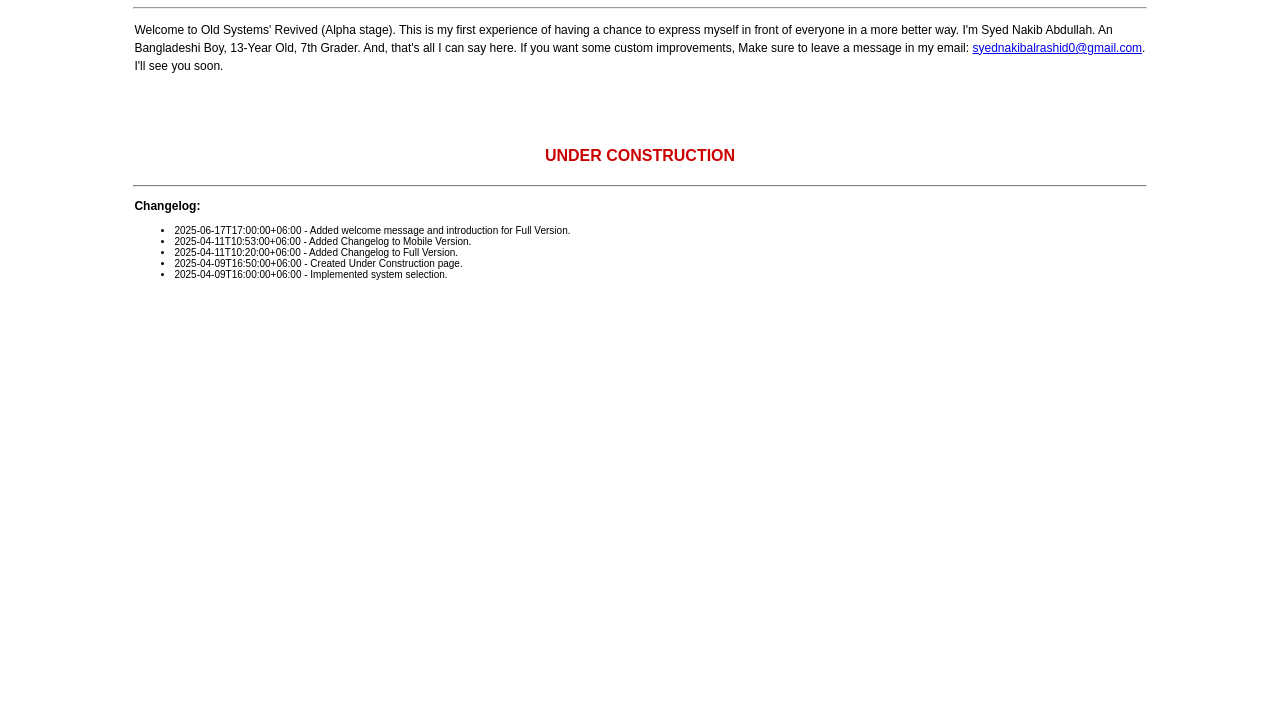
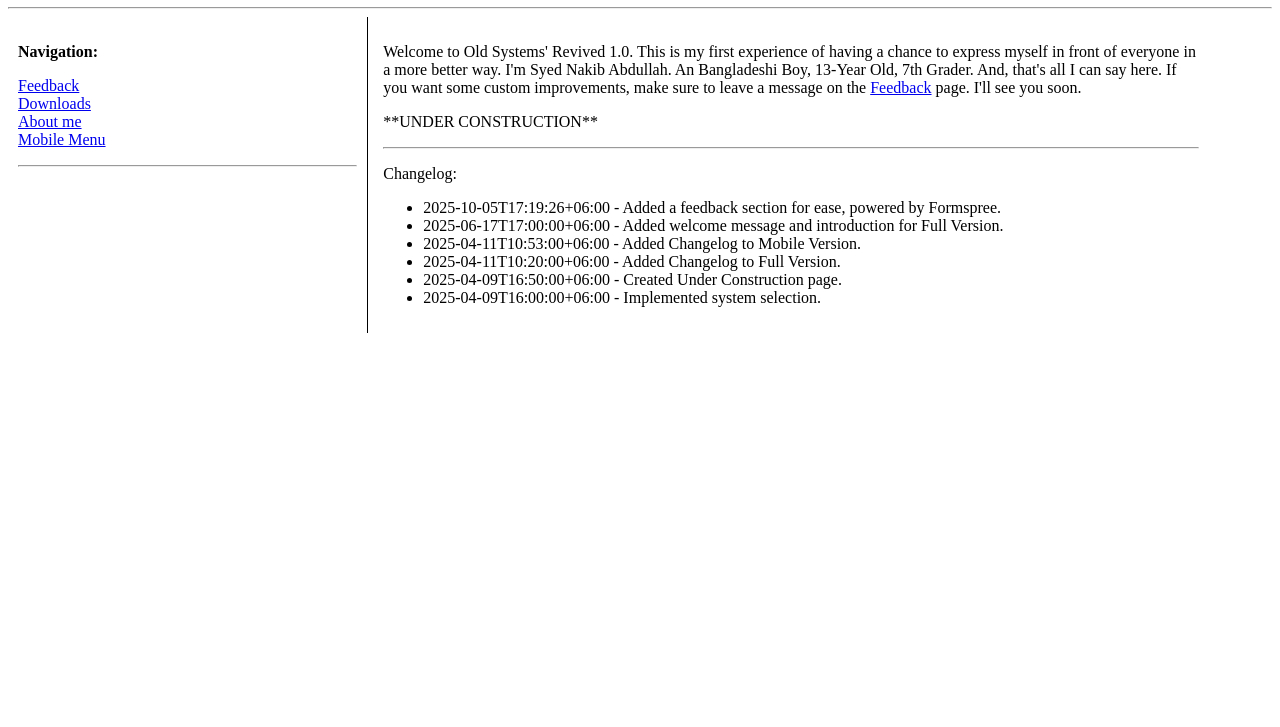
Before and after one commit to nakib62542/old-systems-revived, a plain HTML site: page HTML/main.html in a window 1280 px wide. Shown: the part 73-800 px from the top of the page. Drawn offline with Linux system fonts and the light colour scheme.

Commit message:
Update main.html

```diff
--- a/HTML/main.html
+++ b/HTML/main.html
@@ -4,33 +4,50 @@
 <title>Old Systems' Revived!</title>
 <link rel="icon" href="icons/favicon.ico" type="image/x-icon">
 </head>
-<body style="background-color:#FFFFFF; color:#000000; font-family:sans-serif;">
-<center>
-<h1>Welcome to Old Systems' Revived Homepage (Alpha stage)</h1>
-<hr style="width:80%;">
+<body>
 
-<div style="width:80%; text-align:left; margin-top:10px; margin-bottom:20px;">
-    <p style="font-size: 12px; line-height: 1.5;">
-        Welcome to Old Systems' Revived (Alpha stage). This is my first experience of having a chance to express myself in front of everyone in a more better way. I'm Syed Nakib Abdullah. An Bangladeshi Boy, 13-Year Old, 7th Grader. And, that's all I can say here. If you want some custom improvements, Make sure to leave a message in my email: <a href="mailto:syednakibalrashid0@gmail.com">syednakibalrashid0@gmail.com</a>. I'll see you soon.
+<h1>Welcome to Old Systems' Revived 1.0!</h1>
+<hr>
+
+<table width="95%" border="0" cellpadding="10" cellspacing="0">
+    <tr>
+        <td width="30%" valign="top" style="border-right: 1px solid #000000;">
+            <p><strong>Navigation:</strong></p>
+            <p>
+                <a href="contact.html">Feedback</a><br>
+                <a href="comingsoon.html">Downloads</a><br>
+                <a href="comingsoon.html">About me</a><br>
+                <a href="index_mobile.html">Mobile Menu</a>
             </p>
-</div>
 
-<br><br>
+            <hr>
 
-<p style="font-size: 16px; font-weight: bold; color: #CC0000;">UNDER CONSTRUCTION</p>
+            </td>
 
-<hr style="width:80%; border-top: 1px solid #808080; margin-top: 20px;">
+        <td width="70%" valign="top" style="padding-left: 15px;">
 
-<div style="text-align:left; width: 80%;">
-    <p style="font-size: 12px; font-weight: bold;">Changelog:</p>
-    <ul style="font-size: 10px;">
+            <p>
+                Welcome to Old Systems' Revived 1.0. This is my first experience of having a chance to express myself in front of everyone in a more better way. I'm Syed Nakib Abdullah. An Bangladeshi Boy, 13-Year Old, 7th Grader. And, that's all I can say here. If you want some custom improvements, make sure to leave a message on the <a href="contact.html">Feedback</a> page. I'll see you soon.
+            </p>
+
+            <p>
+                **UNDER CONSTRUCTION**
+            </p>
+
+            <hr>
+
+            <p>Changelog:</p>
+            <ul>
+                <li>2025-10-05T17:19:26+06:00 - Added a feedback section for ease, powered by Formspree.</li>
                 <li>2025-06-17T17:00:00+06:00 - Added welcome message and introduction for Full Version.</li>
                 <li>2025-04-11T10:53:00+06:00 - Added Changelog to Mobile Version.</li>
                 <li>2025-04-11T10:20:00+06:00 - Added Changelog to Full Version.</li>
                 <li>2025-04-09T16:50:00+06:00 - Created Under Construction page.</li>
                 <li>2025-04-09T16:00:00+06:00 - Implemented system selection.</li>
             </ul>
-</div>
-</center>
+
+        </td>
+    </tr>
+</table>
 </body>
 </html>
```
Lines whose indentation alone changed are shown as unchanged.
